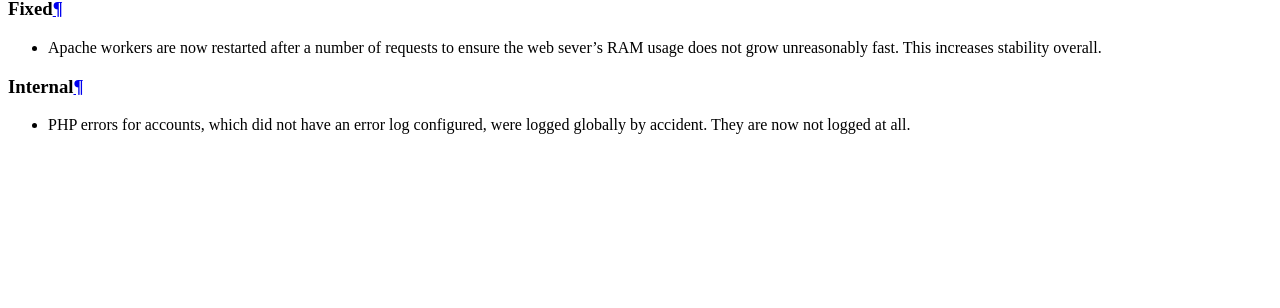
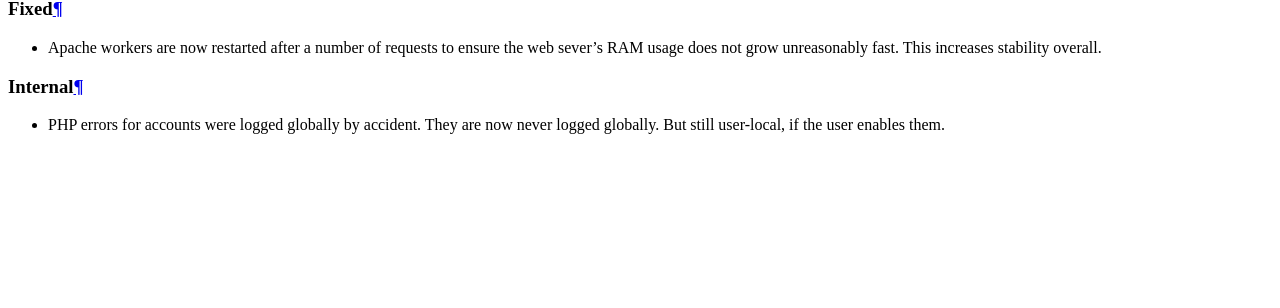
Before and after one commit to Uberspace/manual, a Sphinx documentation site: the page built from source/changelog/2020-10-14_7.7.9.rst, in a window 1280 px wide and 900 px high, scrolled down 1619 px. Shown: the part 196-504 px from the top of the window. Built offline with Sphinx 7.4.7 and the Read the Docs theme 2.0.0, drawn with Linux system fonts in a browser that asks for light colours; pages that are not in the unit, such as notebooks, are missing from menus.

Commit message:
:art: clarify state of PHP error logging

```diff
--- a/source/changelog/2020-10-14_7.7.9.rst
+++ b/source/changelog/2020-10-14_7.7.9.rst
@@ -14,5 +14,5 @@ Fixed
 Internal
 --------
 
-* PHP errors for accounts, which did not have an error log configured, were
-  logged globally by accident. They are now not logged at all.
+* PHP errors for accounts were logged globally by accident. They are now never
+  logged globally. But still user-local, if the user enables them.
```
